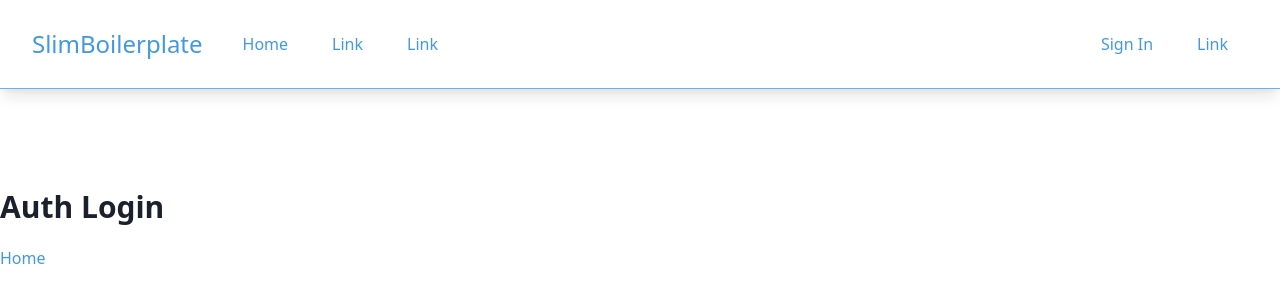
After one commit to ltdev22/slim-boilerplate, a PHP site: template resources/views/pages/auth/login.twig in a window 1280 px wide. The commit adds this page. Shown: the top 303 px of the page. Run offline with PHP 8.4, Linux system fonts and the light colour scheme; the template is opened without the code that fills it, so the values that code supplies are empty; style sheets or scripts are compiled from the project's sources; some libraries are stand-ins or nearby versions.

Commit message:
Add a LoginController and restyle the nav

```diff
--- a/resources/views/components/header/menu.twig
+++ b/resources/views/components/header/menu.twig
@@ -1,6 +1,6 @@
 <nav class="flex items-center justify-between flex-wrap bg-white shadow-lg border-b border-blue-400 p-6">
     <div class="flex items-center flex-shrink-0 mr-6">
-        <a class="no-underline hover:no-underline" href="#">
+        <a class="no-underline hover:no-underline" href="{{ url_for('home') }}">
             <span class="text-2xl pl-2">SlimBoilerplate</span>
         </a>
     </div>
@@ -15,12 +15,9 @@
     </div>
 
     <div class="w-full flex-grow lg:flex lg:items-center lg:w-auto lg:block pt-6 lg:pt-0 hidden" id="nav-content">
-        <ul class="nav-list list-reset lg:flex justify-end flex-1 items-center">
+        <ul class="nav-list list-reset lg:flex justify-start flex-1 items-center">
             <li class="nav-list-item">
-                <a class="nav-link" href="#">Active</a>
-            </li>
-            <li class="nav-list-item">
-                <a class="nav-link" href="#">Link</a>
+                <a class="nav-link" href="{{ url_for('home') }}">Home</a>
             </li>
             <li class="nav-list-item">
                 <a class="nav-link" href="#">Link</a>
@@ -30,4 +27,15 @@
             </li>
         </ul>
     </div>
+
+    <div class="flex-grow lg:flex lg:items-center lg:w-auto lg:block pt-6 lg:pt-0">
+        <ul class="list-reset lg:flex justify-end flex-1 items-center">
+            <li class="nav-list-item">
+                <a class="nav-link" href="{{ url_for('auth.login') }}">Sign In</a>
+            </li>
+            <li class="nav-list-item">
+                <a class="nav-link" href="#">Link</a>
+            </li>
+        </ul>
+    </div>
 </nav>
--- /dev/null
+++ b/resources/views/pages/auth/login.twig
@@ -0,0 +1,6 @@
+{% extends 'layouts/app.twig' %}
+
+{% block content %}
+    <h1>Auth Login</h1>
+    <p><a href="{{ url_for('home') }}">Home</a></p>
+{% endblock %}
--- a/routes/web.php
+++ b/routes/web.php
@@ -1,9 +1,12 @@
 <?php
 
+use App\Controllers\Auth\LoginController;
 use App\Controllers\HomeController;
 
 $app->get('/', HomeController::class)->setName('home');
 
+$app->get('/login', LoginController::class . ':index')->setName('auth.login');
+
 $app->get('/about', function ($request, $response, $args) use ($container) {
     return $container->get('view')->render($response, 'pages/about.twig');
 })->setName('about');
```
Also changed, not shown: app/Controllers/Auth/LoginController.php (added, +30 -0 lines), bootstrap/controllers.php (+7 -0 lines).
